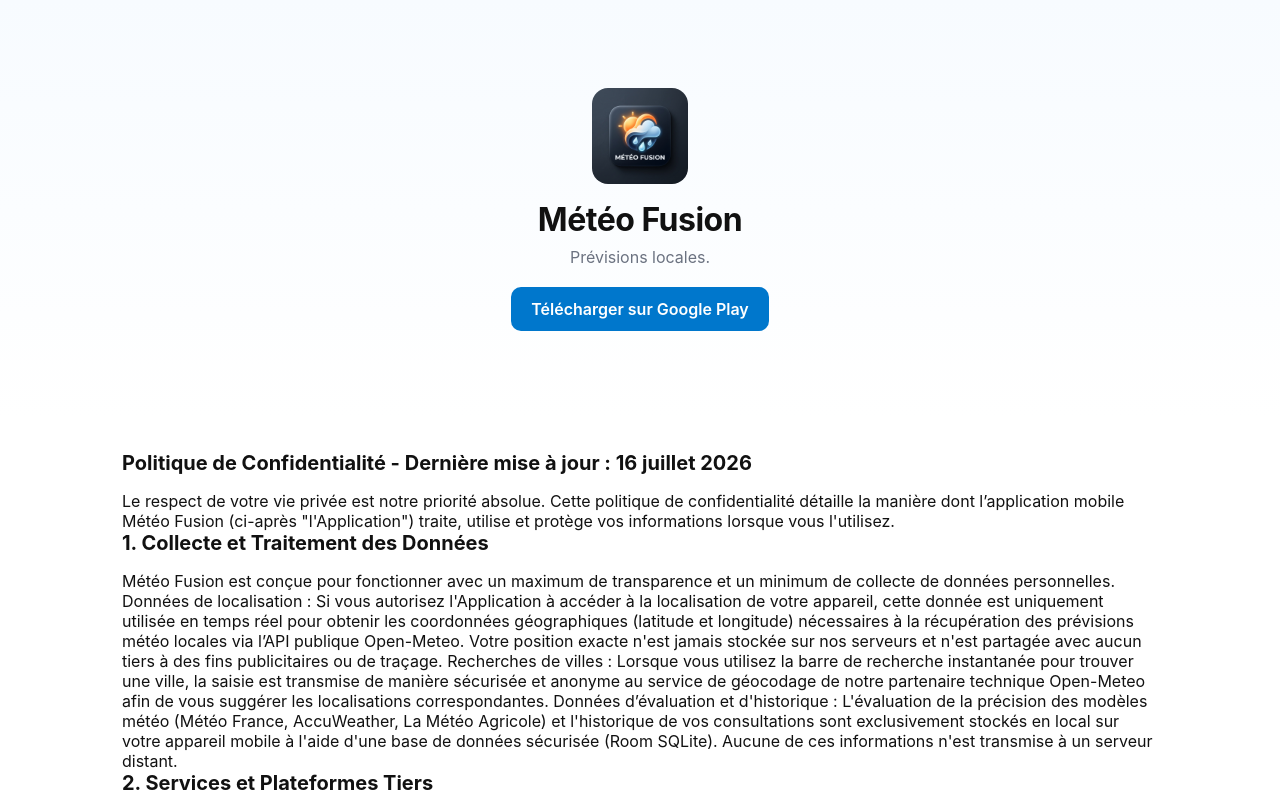
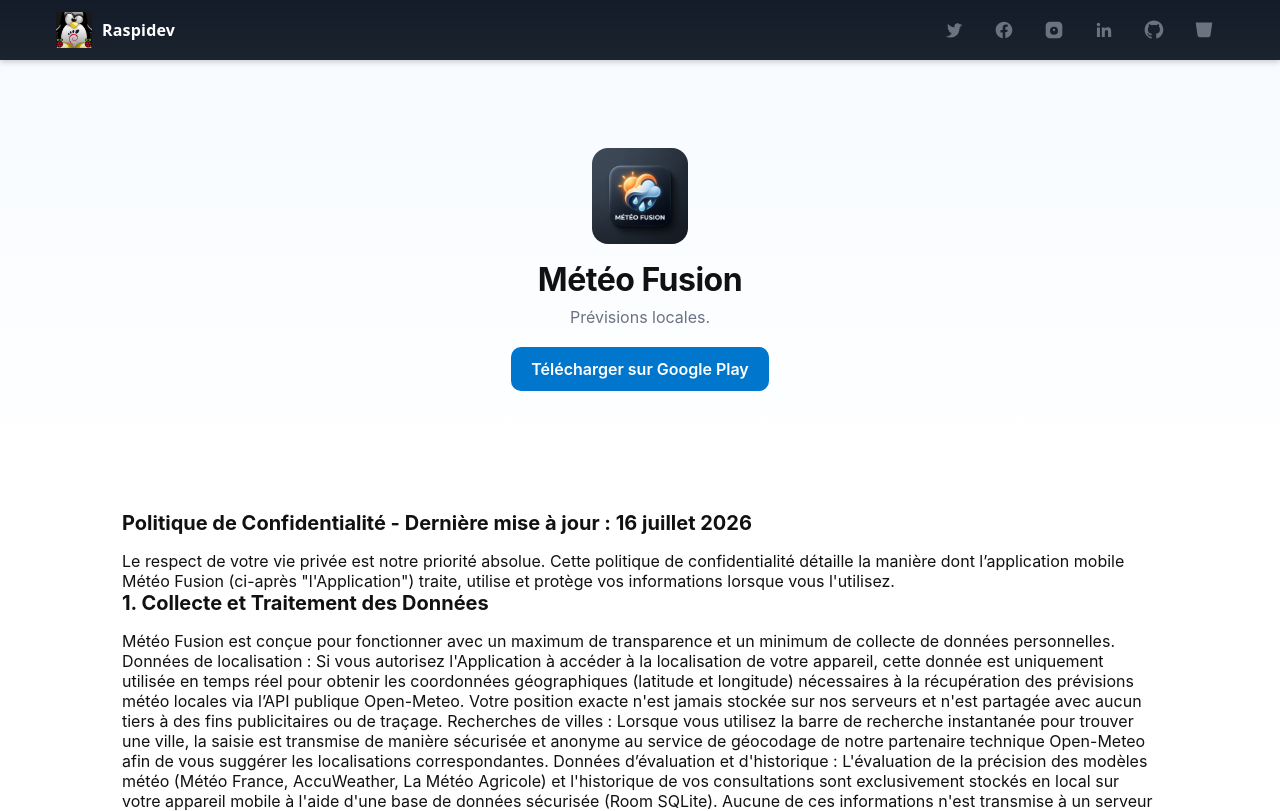
Before and after one commit to raspidev/raspidev.github.io, a plain HTML site: page meteo-fusion/privacy.html in a window 1280 px wide. Shown: the top 811 px of the page. Drawn offline with Linux system fonts and the light colour scheme.

Commit message:
Update privacy.html

```diff
--- a/meteo-fusion/privacy.html
+++ b/meteo-fusion/privacy.html
@@ -9,6 +9,61 @@
   <link rel="icon" href="img/favicon.ico">
 </head>
 <body>
+<header class="topbar" role="banner">
+    <div class="container-topbar">
+      <a href="../index.html" class="brand" aria-label="Accueil">
+                <img src="../img/logo-512.png"class="logo-topbar" width="36" height="36"alt="Raspidev">
+        <span class="site-name">Raspidev</span>
+      </a>
+
+      <nav class="social" aria-label="Réseaux sociaux">
+        <a href="https://twitter.com/" class="social-link" target="_blank" rel="noopener noreferrer" aria-label="Twitter">
+          <!-- Twitter / X icon -->
+          <svg width="20" height="20" viewBox="0 0 24 24" aria-hidden="true" focusable="false">
+            <path fill="currentColor" d="M22 5.92c-.66.3-1.37.5-2.12.6.76-.46 1.34-1.18 1.61-2.04-.71.42-1.5.72-2.34.88A3.7 3.7 0 0016.15 4c-2.05 0-3.72 1.66-3.72 3.71 0 .29.03.57.1.84-3.09-.16-5.83-1.64-7.66-3.9-.32.55-.5 1.18-.5 1.86 0 1.28.65 2.41 1.64 3.07-.6-.02-1.17-.18-1.66-.46v.05c0 1.8 1.28 3.3 2.98 3.64-.31.08-.64.12-.98.12-.24 0-.48-.02-.71-.07.48 1.5 1.86 2.6 3.5 2.63A7.44 7.44 0 012 19.54 10.5 10.5 0 008.29 21c6.55 0 10.14-5.42 10.14-10.13v-.46c.7-.5 1.3-1.12 1.78-1.83-.64.28-1.32.47-2.03.56z"/>
+          </svg>
+        </a>
+
+        <a href="https://facebook.com/" class="social-link" target="_blank" rel="noopener noreferrer" aria-label="Facebook">
+          <!-- Facebook icon -->
+          <svg width="20" height="20" viewBox="0 0 24 24" aria-hidden="true" focusable="false">
+            <path fill="currentColor" d="M22 12.07C22 6.48 17.52 2 11.93 2S2 6.48 2 12.07c0 4.99 3.66 9.13 8.44 9.93v-7.03H7.9v-2.9h2.54V9.41c0-2.5 1.49-3.88 3.77-3.88 1.09 0 2.23.2 2.23.2v2.45h-1.25c-1.23 0-1.61.77-1.61 1.56v1.87h2.74l-.44 2.9h-2.3v7.03C18.34 21.2 22 17.06 22 12.07z"/>
+          </svg>
+        </a>
+
+        <a href="https://instagram.com/" class="social-link" target="_blank" rel="noopener noreferrer" aria-label="Instagram">
+          <!-- Instagram icon -->
+          <svg width="20" height="20" viewBox="0 0 24 24" aria-hidden="true" focusable="false">
+            <path fill="currentColor" d="M7 2h10a5 5 0 015 5v10a5 5 0 01-5 5H7a5 5 0 01-5-5V7a5 5 0 015-5zm5 6.2A4.8 4.8 0 1016.8 13 4.8 4.8 0 0012 8.2zm6.4-3.6a1.12 1.12 0 11-1.12 1.12A1.12 1.12 0 0118.4 4.6zM12 10.6A1.4 1.4 0 1110.6 12 1.4 1.4 0 0112 10.6z"/>
+          </svg>
+        </a>
+
+        <a href="https://linkedin.com/" class="social-link" target="_blank" rel="noopener noreferrer" aria-label="LinkedIn">
+          <!-- LinkedIn icon -->
+          <svg width="20" height="20" viewBox="0 0 24 24" aria-hidden="true" focusable="false">
+            <path fill="currentColor" d="M20.45 20.45h-3.6v-5.4c0-1.29-.02-2.95-1.8-2.95-1.8 0-2.07 1.4-2.07 2.85v5.5h-3.6V9h3.46v1.56h.05c.48-.9 1.66-1.85 3.42-1.85 3.66 0 4.34 2.41 4.34 5.54v6.2zM5.34 7.43a2.09 2.09 0 11.01-4.18 2.09 2.09 0 01-.01 4.18zM7.14 20.45H3.54V9h3.6v11.45z"/>
+          </svg>
+        </a>
+                <!-- GitHub icon (SVG) -->
+                <a href="https://github.com/your-username" class="social-link" aria-label="GitHub" target="_blank" rel="noopener noreferrer">
+                <svg width="20" height="20" viewBox="0 0 24 24" role="img" aria-hidden="true" focusable="false">
+                <title>GitHub</title>
+                <path fill="currentColor" d="M12 .5C5.73.5.75 5.48.75 11.75c0 4.93 3.19 9.11 7.61 10.59.56.1.76-.24.76-.53 0-.26-.01-1.12-.02-2.03-3.09.67-3.74-1.49-3.74-1.49-.5-1.28-1.22-1.62-1.22-1.62-.99-.68.08-.67.08-.67 1.09.08 1.66 1.12 1.66 1.12.97 1.66 2.55 1.18 3.17.9.1-.7.38-1.18.69-1.45-2.47-.28-5.07-1.24-5.07-5.52 0-1.22.44-2.22 1.16-3-.12-.28-.5-1.4.11-2.92 0 0 .95-.3 3.12 1.15a10.8 10.8 0 012.84-.38c.96.01 1.93.13 2.84.38 2.17-1.45 3.12-1.15 3.12-1.15.61 1.52.23 2.64.11 2.92.72.78 1.16 1.78 1.16 3 0 4.29-2.61 5.24-5.09 5.52.39.34.73 1.02.73 2.06 0 1.49-.01 2.69-.01 3.06 0 .29.2.64.77.53 4.42-1.48 7.61-5.66 7.61-10.59C23.25 5.48 18.27.5 12 .5z"/>
+                </svg>
+                </a>
+
+                <!-- Bitbucket icon (SVG) -->
+                <a href="https://bitbucket.org/your-username" class="social-link" aria-label="Bitbucket" target="_blank" rel="noopener noreferrer">
+                <svg width="20" height="20" viewBox="0 0 24 24" role="img" aria-hidden="true" focusable="false">
+                <title>Bitbucket</title>
+                <path fill="currentColor" d="M22 3H2l2.2 15.3c.2 1.4 1.4 2.4 2.8 2.4h10c1.4 0 2.6-1 2.8-2.4L22 3zm-6.6 6.2l-1.9 6.1h-1.1l-1.9-6.1H6.9L8.9 18h6.2l2-8.8h-1.7z"/>
+                </svg>
+                </a>
+
+      </nav>
+    </div>
+  </header>
+
   <header class="hero">
     <div class="container">
       <a href="index.html"><img src="img/icon-meteo-fusion.jpg" alt="Logo Météo Fusion" class="logo"></a>
```
